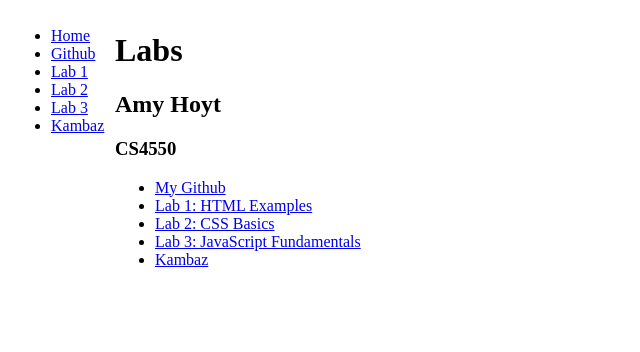
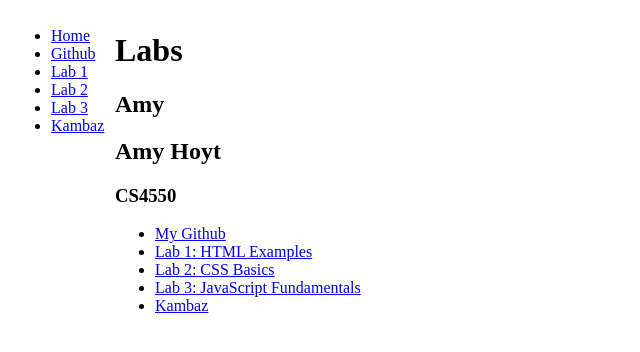
Before and after one commit to amyhoyt625/kambas-next-js, a Next.js app: page /labs in a window 1280 px wide. Shown: the top 352 px of the page, without its empty margins (0-640 px from the left). Built offline with nearby package versions, Linux system fonts and the light colour scheme.

Commit message:
commit kambaz

```diff
--- a/app/labs/page.tsx
+++ b/app/labs/page.tsx
@@ -3,6 +3,7 @@ export default function labs() {
  return (
    <div id="wd-labs">
      <h1>Labs</h1>
+     <h2> Amy </h2>
      <h2> Amy Hoyt</h2>
      <h3> CS4550</h3>
      <ul>
```
